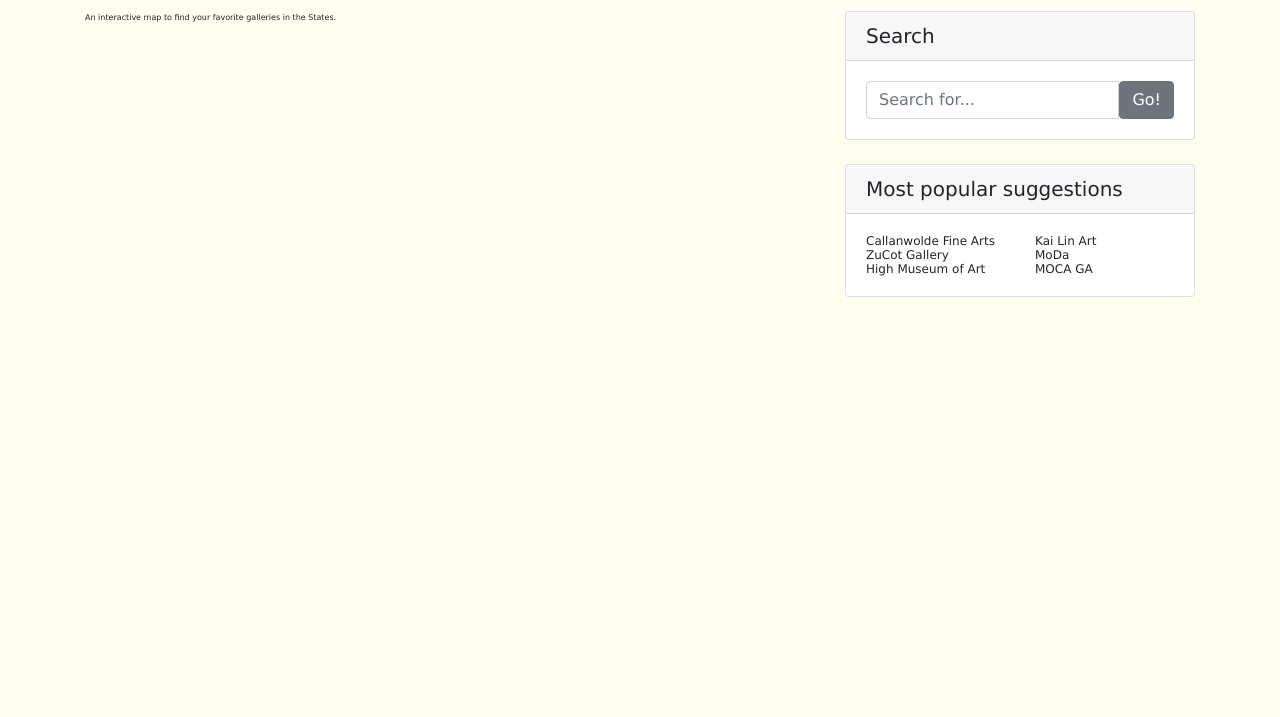
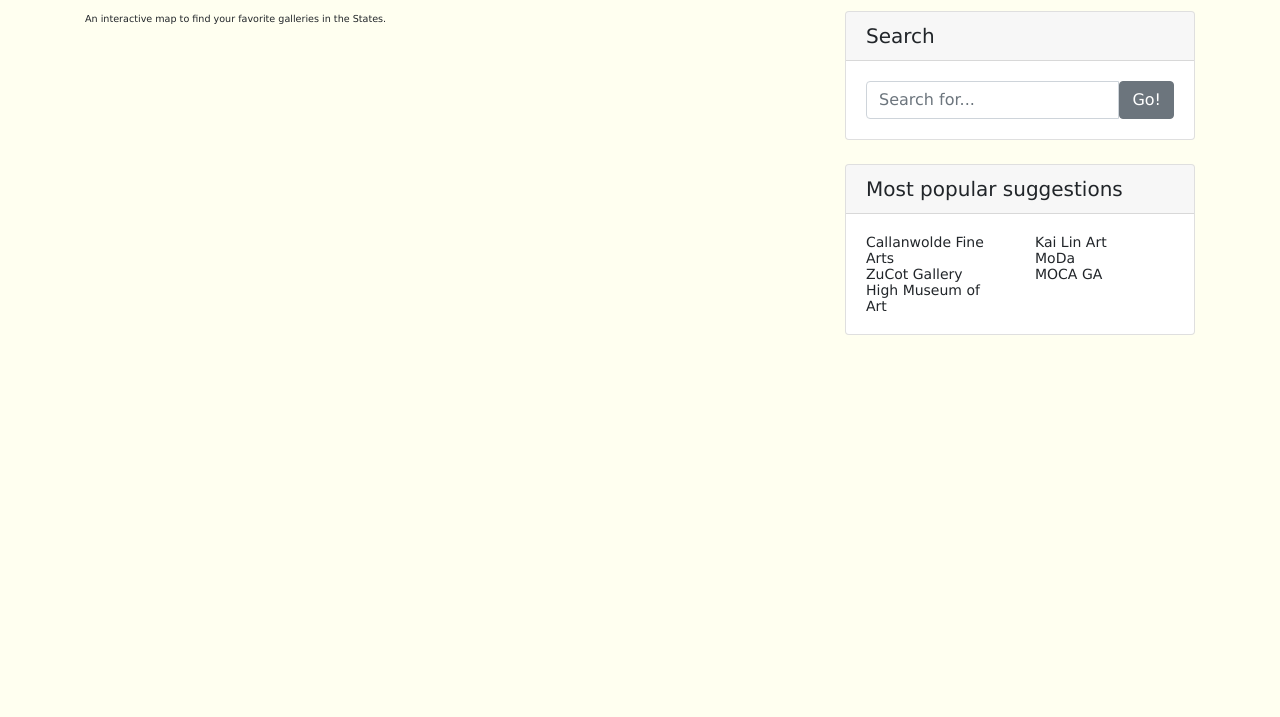
Before and after one commit to xwang937/StrokesofGenius, a website: page Strokesof Geniusupdated/index.html in a window 1280 px wide. Shown: the part 83-800 px from the top of the page. Drawn offline with nearby package versions, Linux system fonts and the light colour scheme; some packages are replaced by stand-ins of ours.

Commit message:
Update blog-home.css

```diff
--- a/Strokesof Geniusupdated/css/blog-home.css
+++ b/Strokesof Geniusupdated/css/blog-home.css
@@ -1,9 +1,3 @@
-/*!
- * Start Bootstrap - Blog Home (https://startbootstrap.com/template-overviews/blog-home)
- * Copyright 2013-2017 Start Bootstrap
- * Licensed under MIT (https://github.com/BlackrockDigital/startbootstrap-blog-home/blob/master/LICENSE)
- */
-
 header{
     background-color: #fffff0;
 }
@@ -16,9 +10,9 @@ header{
 
 body {
     background-color: #fffff0;
-    font: 12px Verdana, Arial, sans-serif; /* Embeded fonts with typographical design considerations*/
+    font: 14px Verdana, Arial, sans-serif; /* Embeded fonts with typographical design considerations*/
     h1, h2, h3 {
-        font-size: 10px;
+        font-size: 12px;
     }
 
   padding-top: 100px;
```
